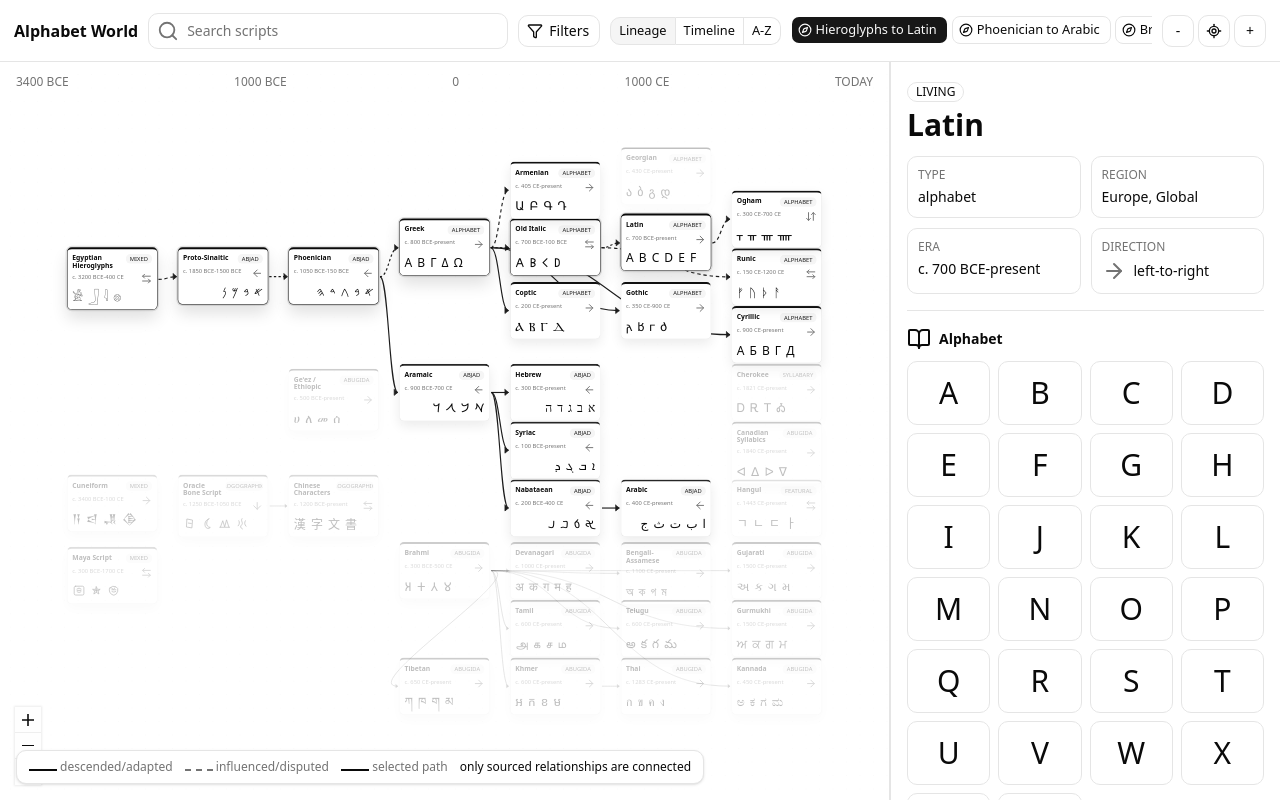
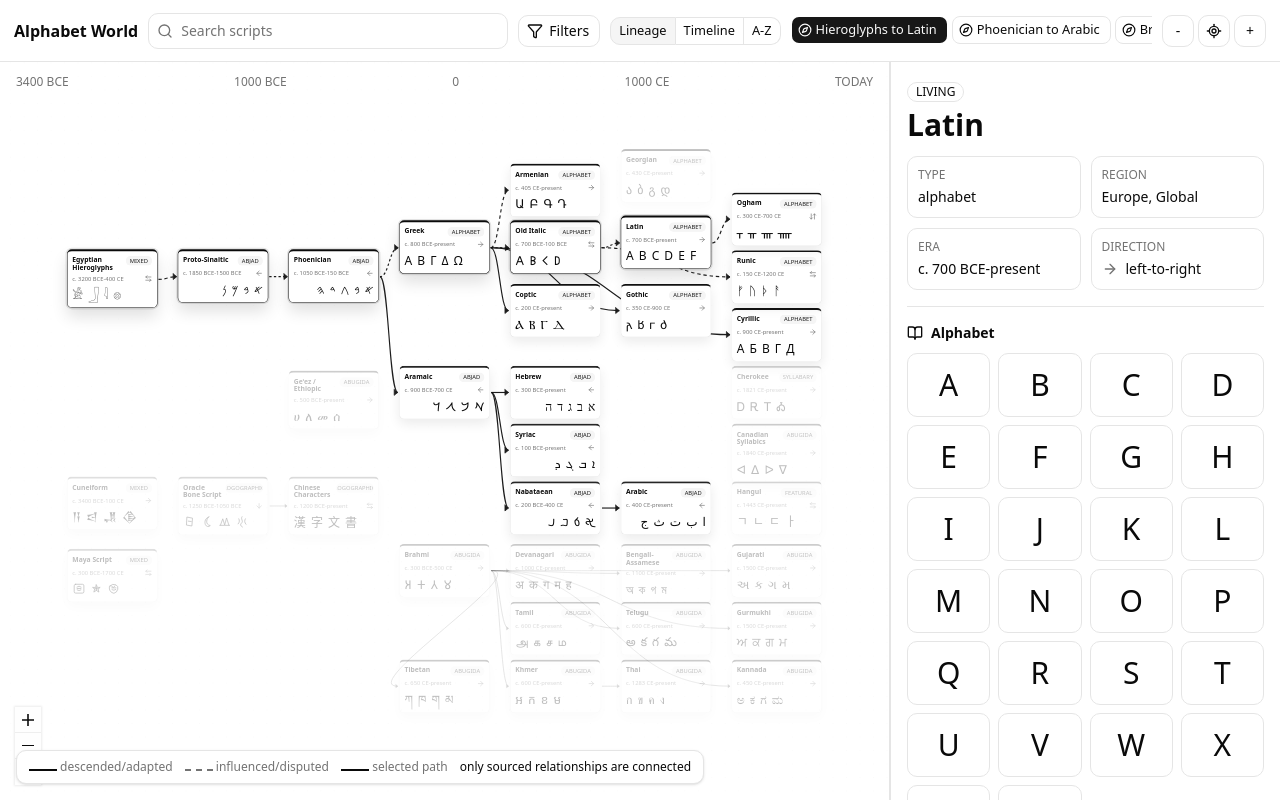
Before and after one commit to sichengchen/world-of-scripts, a React (Vite) app: page / in a window 1280 px wide. Built offline with nearby package versions, Linux system fonts and the light colour scheme.

Commit message:
fix: normalize standalone icon sizes

```diff
--- a/src/App.tsx
+++ b/src/App.tsx
@@ -251,7 +251,7 @@ function Toolbar({
       </div>
 
       <div className="relative flex h-9 items-center gap-2 rounded-lg border border-input bg-background px-2 text-muted-foreground max-[820px]:order-2 max-[820px]:col-span-full">
-        <Search aria-hidden="true" />
+        <Search aria-hidden="true" className="size-4 shrink-0" />
         <Input
           className="h-7 border-0 px-0 shadow-none focus-visible:ring-0"
           aria-label="Search scripts"
@@ -513,7 +513,7 @@ function Inspector({
 
       <section>
         <div className="mb-2.5 flex items-center gap-2">
-          <BookOpen />
+          <BookOpen className="size-4 shrink-0" />
           <h2 className="text-sm font-semibold">{script.type === 'alphabet' || script.type === 'abjad' ? 'Alphabet' : 'Representative signs'}</h2>
         </div>
         {script.visualGlyphs ? (
@@ -553,7 +553,7 @@ function Inspector({
 
       <section>
         <div className="mb-2.5 flex items-center gap-2">
-          <Info />
+          <Info className="size-4 shrink-0" />
           <h2 className="text-sm font-semibold">Historical note</h2>
         </div>
         <p className="text-sm leading-6">{script.summary}</p>
@@ -568,7 +568,7 @@ function Inspector({
 
       <section>
         <div className="mb-2.5 flex items-center gap-2">
-          <GitBranch />
+          <GitBranch className="size-4 shrink-0" />
           <h2 className="text-sm font-semibold">Lineage</h2>
         </div>
         <RelationGroup label="Ancestors" scripts={relatedScripts.ancestors} onSelect={onSelect} />
@@ -656,7 +656,7 @@ function DirectionIcon({ direction }: { direction?: ScriptNode['direction'] }) {
 
   return (
     <span aria-label={label} className="inline-flex items-center text-muted-foreground" title={label}>
-      <Icon />
+      <Icon className="size-4 shrink-0" />
     </span>
   )
 }
```
